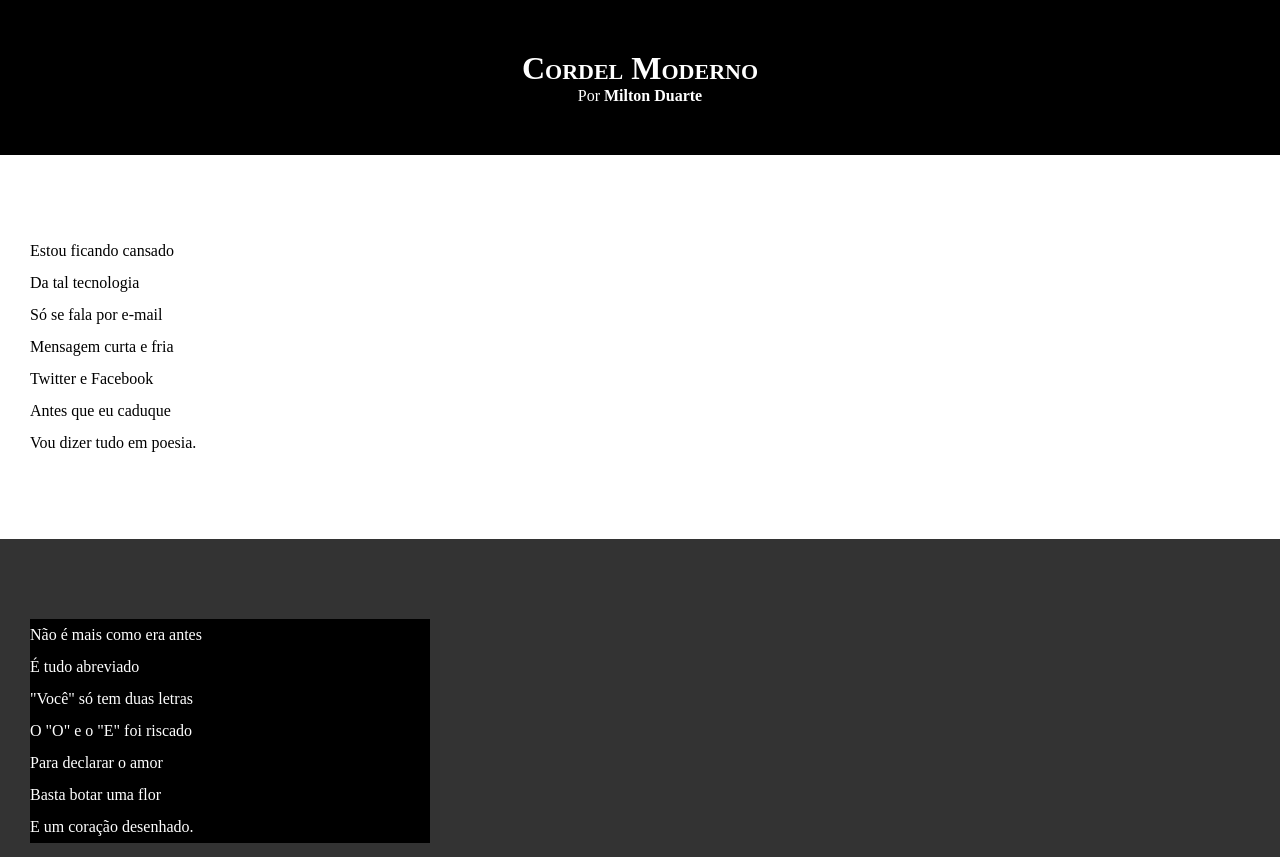
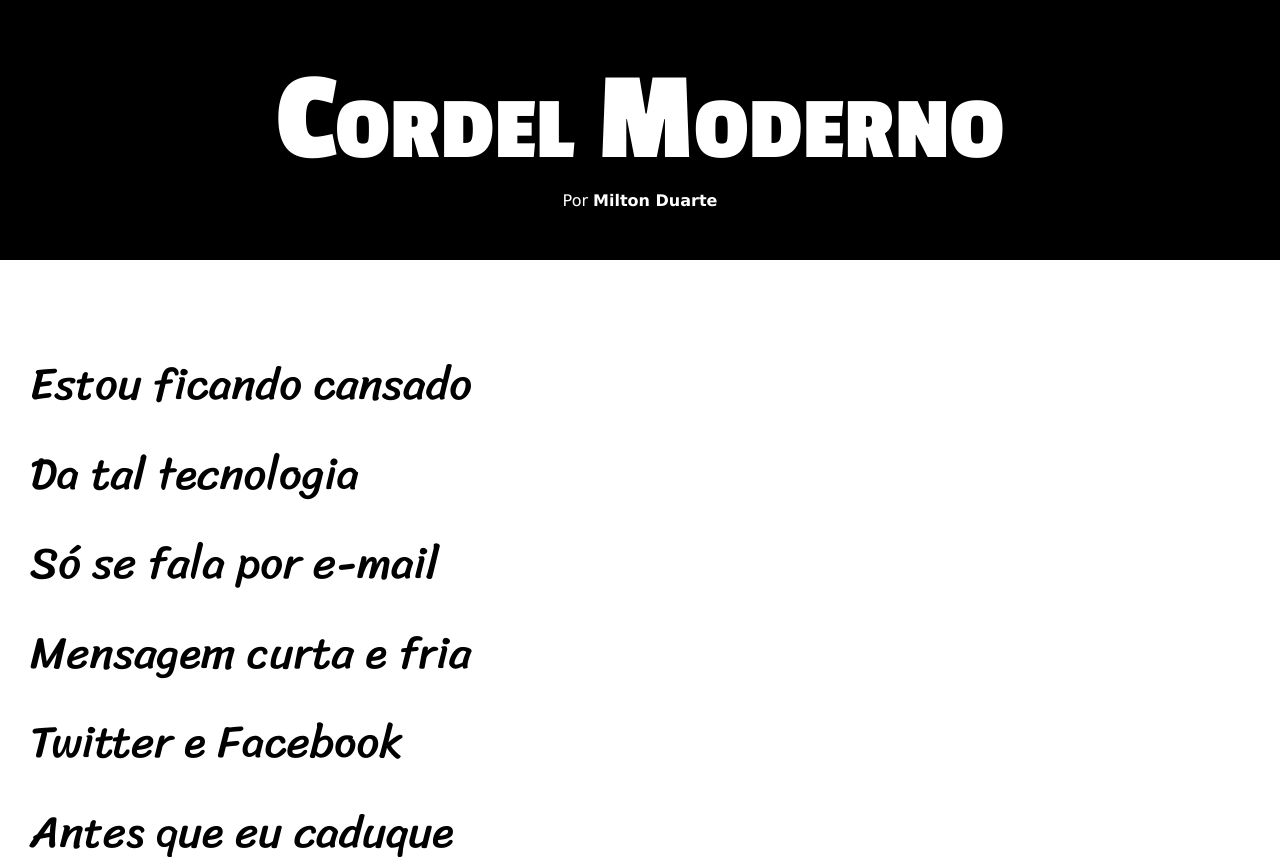
Before and after one commit to ThiagoTorresFerrao/cordel-moderno, a plain HTML site: page index.html in a window 1280 px wide. Shown: the top 857 px of the page. Drawn offline with Linux system fonts and the light colour scheme.

Commit message:
atualização de estilos d021

```diff
--- a/estilo/style.css
+++ b/estilo/style.css
@@ -1,4 +1,14 @@
 @charset "UTF-8";
+
+@import url('https://fonts.googleapis.com/css2?family=Passion+One:wght@400;700;900&family=Sriracha&display=swap');
+
+@import url('https://fonts.googleapis.com/css2?family=Passion+One:wght@400;700;900&family=Sriracha&display=swap');
+
+:root {
+    --fonte1: Verdana, Geneva, Tahoma, Sans-serif;
+    --fonte2: 'Passion One', cursive;
+    --fonte3:  'Sriracha', cursive;
+}
 
 * {
     margin: 0px;
@@ -8,6 +18,7 @@
 html, body {
     min-height: 100vh;
     background-color: darkgray;
+    font-family: var(--fonte1);
 }
 
 header {
@@ -20,6 +31,8 @@ header {
 header > h1 {
     padding-top: 50px;
     font-variant: small-caps;
+    font-family: var(--fonte2);
+    font-size: 10vw;
 }
 
 header > p {
@@ -42,6 +55,8 @@ section {
     padding-bottom: 10vh;
     line-height: 2em;
     padding-left: 30px;
+    font-family: var(--fonte3);
+    font-size: 3.5vw;
 }
 
 section.normal {
@@ -55,8 +70,9 @@ section.imagem {
 }
 
 section.imagem > p {
-    width: 400px;
+    display: inline-block;
     background-color: black;
+    padding: 5px;
 
 }
 
```
